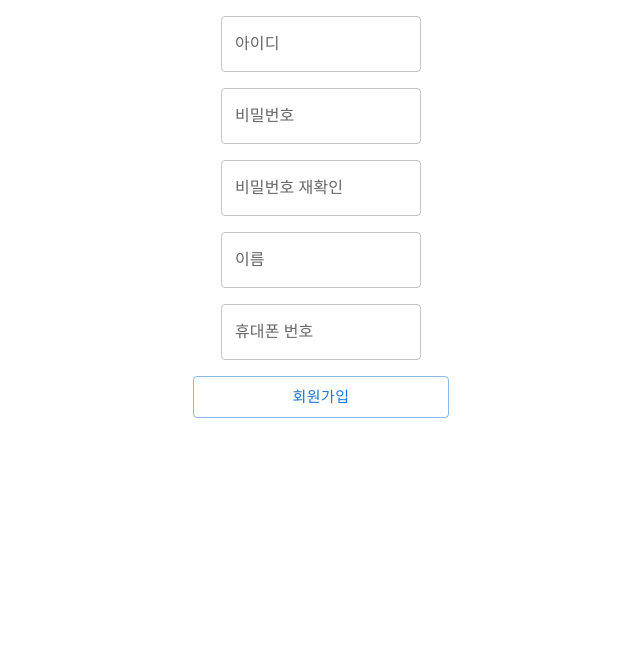
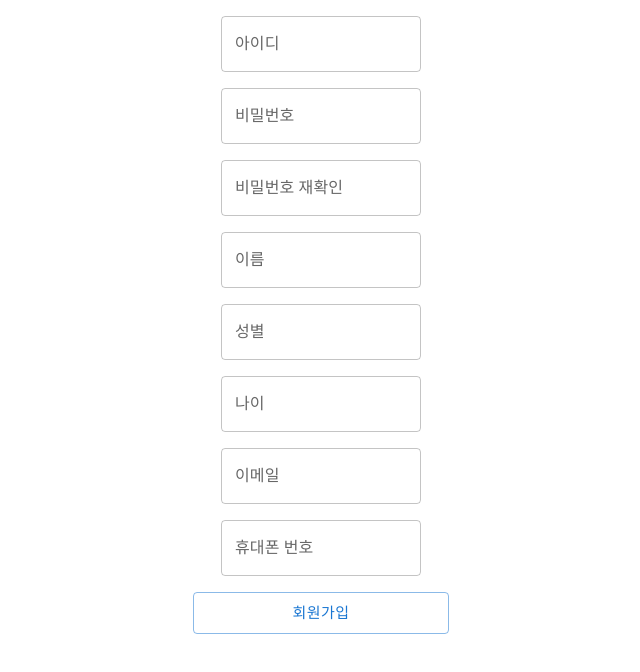
Before and after one commit to soominnn/The-Essence-Of-Walking-Front, a React (Create React App) app: page /signup in a window 1280 px wide. Shown: the top 672 px of the page, without its empty margins (319-959 px from the left). Built offline with nearby package versions, Linux system fonts and the light colour scheme.

Commit message:
[220928] 회원가입 폼 수정 및 버튼 수정

```diff
--- a/src/components/atoms/OutlinedButton.js
+++ b/src/components/atoms/OutlinedButton.js
@@ -2,7 +2,7 @@ import { Button } from '@mui/material';
 
 function OutlinedButton(props){
     return (
-        <Button variant="outlined" size={"large"}>{props.content}</Button>
+        <Button onClick={props.onClick} variant="outlined" size={"large"}>{props.content}</Button>
     );
 }
 
--- a/src/components/atoms/TextButton.js
+++ b/src/components/atoms/TextButton.js
@@ -2,7 +2,7 @@ import { Button } from '@mui/material';
 
 function TextButton(props){
     return (
-        <Button variant="text" size={"small"}>{props.content}</Button>
+        <Button onClick={props.onClick} variant="text" size={"small"}>{props.content}</Button>
     );
 }
 
--- a/src/components/pages/LoginPage.js
+++ b/src/components/pages/LoginPage.js
@@ -3,8 +3,15 @@ import TextInput from "../atoms/TextInput";
 import {Box} from "@mui/material";
 import OutlinedButton from "../atoms/OutlinedButton";
 import TextButton from "../atoms/TextButton";
-
+import {useNavigate} from "react-router-dom";
 function LoginPage(){
+    const navigate = useNavigate();
+    const signupButtonOnClick = () => {
+        navigate("/signup");
+    }
+    const loginButtonOnClick = () => {
+        navigate("/main");
+    }
     return(
         <div>
             <Box
@@ -17,16 +24,16 @@ function LoginPage(){
                 autoComplete="off"
             >
                 <div>
-                    <TextInput label={"ID"}/>
+                    <TextInput label={"아이디"}/>
                 </div>
                 <div>
-                    <TextInput label={"Password"} type={"password"}/>
+                    <TextInput label={"비밀번호"} type={"password"}/>
                 </div>
                 <div>
-                    <OutlinedButton content={"로그인"}/>
+                    <OutlinedButton onClick={loginButtonOnClick} content={"로그인"}/>
                 </div>
             </Box>
-                <TextButton content={"회원가입"}/>
+                <TextButton onClick={signupButtonOnClick} content={"회원가입"}/>
         </div>
     );
 }
--- a/src/components/pages/SignupPage.js
+++ b/src/components/pages/SignupPage.js
@@ -27,7 +27,16 @@ function SignupPage(){
                 <TextInput label={"이름"}/>
             </div>
             <div>
-                <TextInput label={"휴대폰 번호"} type={"number"}/>
+                <TextInput label={"성별"}/>
+            </div>
+            <div>
+                <TextInput label={"나이"} type={"number"}/>
+            </div>
+            <div>
+                <TextInput label={"이메일"}/>
+            </div>
+            <div>
+                <TextInput label={"휴대폰 번호"}/>
             </div>
             <OutlinedButton content={"회원가입"}/>
         </Box>
```
